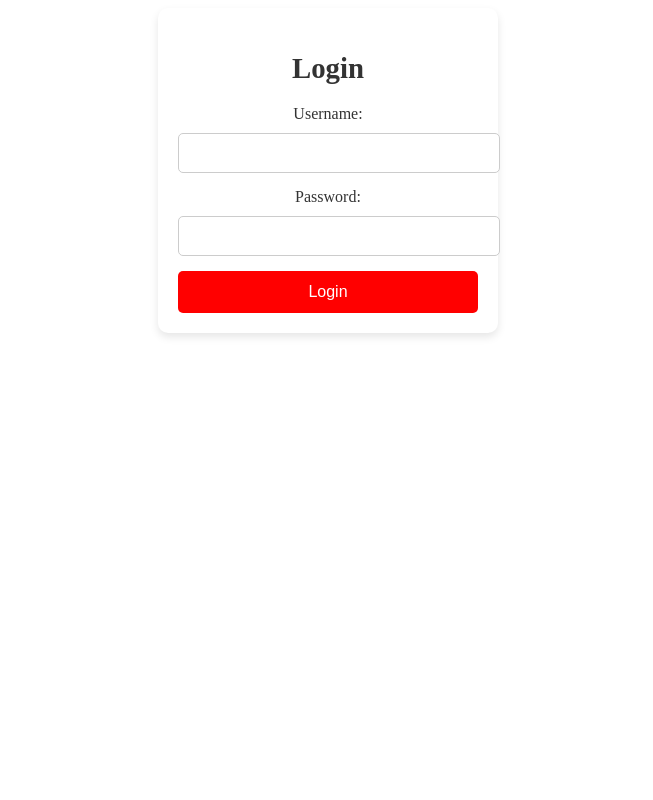
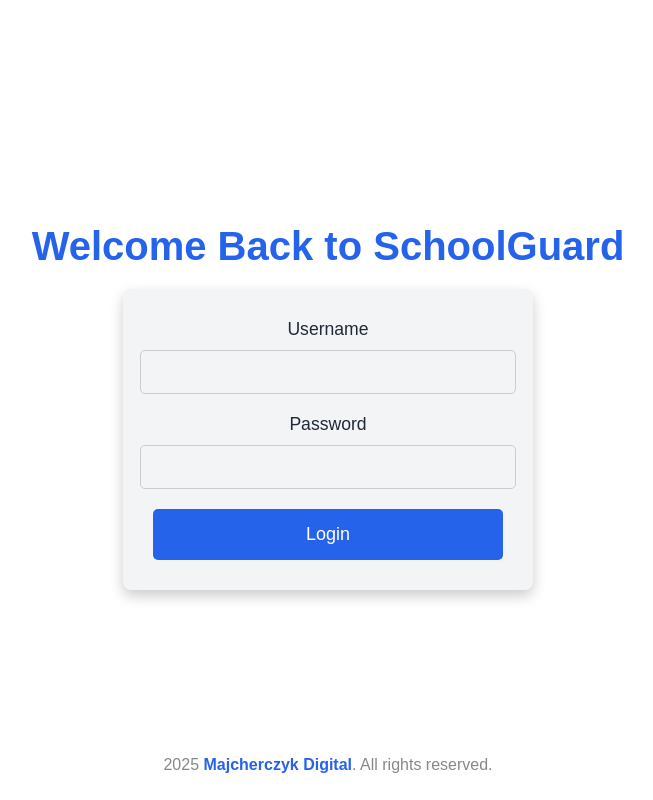
Before and after one commit to MINECRAFTBUILDHAX1/SCHOOLGUARD, a plain HTML site: page loginpage.html in a window 1280 px wide. Shown: the whole page, without its empty margins (312-965 px from the left). Drawn offline with Linux system fonts and the light colour scheme.

Commit message:
Update loginpage.html

```diff
--- a/loginpage.html
+++ b/loginpage.html
@@ -3,47 +3,159 @@
 <head>
     <meta charset="UTF-8">
     <meta name="viewport" content="width=device-width, initial-scale=1.0">
-    <title>Login</title>
+    <title>Login | SchoolGuard</title>
     <style>
-        /* Your styles here */
+        /* Define CSS Variables */
+        :root {
+            --primary-color: #2563eb; /* Majcherczyk Digital Primary Blue */
+            --secondary-color: #3b82f6; /* Lighter Blue for highlights */
+            --text-color: #1f2937; /* Dark Grey for text */
+            --bg-color: #ffffff; /* White background */
+            --card-bg: #f3f4f6; /* Light Grey for the form */
+            --transition: all 0.3s ease; /* Smooth transition */
+        }
+
+        /* Global Styles */
+        body {
+            font-family: 'Arial', sans-serif;
+            background-color: var(--bg-color); /* White background */
+            color: var(--text-color); /* Dark text color */
+            margin: 0;
+            padding: 0;
+            display: flex;
+            justify-content: center;
+            align-items: center;
+            height: 100vh;
+            text-align: center;
+            flex-direction: column;
+        }
+
+        h2 {
+            font-size: 2.5em;
+            color: var(--primary-color); /* Primary color */
+            margin-bottom: 20px;
+            font-weight: bold;
+        }
+
+        form {
+            background-color: var(--card-bg); /* Light grey form background */
+            padding: 30px;
+            border-radius: 8px;
+            box-shadow: 0 6px 14px rgba(0, 0, 0, 0.2);
+            width: 350px;
+            margin-bottom: 20px;
+            display: flex;
+            flex-direction: column;
+            align-items: center; /* Center items horizontally */
+            justify-content: center; /* Center items vertically */
+        }
+
+        label {
+            font-size: 1.1em;
+            color: var(--text-color); /* Text color */
+            margin-bottom: 10px;
+            display: block;
+            text-align: center; /* Center text */
+            width: 100%; /* Ensure labels take up full width */
+        }
+
+        input {
+            width: 100%; /* Full width of the form */
+            padding: 12px;
+            border-radius: 5px;
+            border: 1px solid #ccc;
+            font-size: 16px;
+            margin-bottom: 20px;
+            background-color: var(--card-bg); /* Same light grey background */
+            color: var(--text-color);
+        }
+
+        input:focus {
+            outline: none;
+            border-color: var(--primary-color); /* Focus border color */
+        }
+
+        button {
+            background-color: var(--primary-color); /* Primary color for button */
+            color: white;
+            border: none;
+            padding: 15px 0;
+            font-size: 18px;
+            border-radius: 5px;
+            cursor: pointer;
+            width: 100%;
+            transition: var(--transition); /* Smooth transition */
+        }
+
+        button:hover {
+            background-color: var(--secondary-color); /* Secondary color on hover */
+            transform: scale(1.05);
+        }
+
+        .error-message {
+            color: red;
+            font-size: 1em;
+            margin-top: 10px;
+            display: none; /* Hidden by default */
+        }
+
+        footer {
+            position: absolute;
+            bottom: 10px;
+            font-size: 1em;
+            color: #888;
+            width: 100%;
+        }
+
+        footer a {
+            text-decoration: none;
+            color: var(--primary-color); /* Primary color for footer links */
+            font-weight: bold;
+        }
+
+        footer a:hover {
+            color: var(--secondary-color); /* Secondary color on hover */
+        }
     </style>
 </head>
 <body>
-    <form id="loginForm" style="text-align: center; padding: 20px; background-color: #fff; border-radius: 10px; box-shadow: 0 4px 8px rgba(0, 0, 0, 0.1); width: 300px; margin: 0 auto;">
-        <h2 style="font-size: 1.8em; color: #333; margin-bottom: 20px;">Login</h2>
+    <h2>Welcome Back to SchoolGuard</h2>
+    <form id="loginForm">
+        <label for="username">Username</label>
+        <input type="text" id="username" name="username" required>
 
-        <label for="username" style="font-size: 1em; color: #333; margin-bottom: 10px; display: block;">Username:</label>
-        <input type="text" id="username" name="username" required
-               style="width: 100%; padding: 10px; border-radius: 5px; border: 1px solid #ccc; font-size: 16px; margin-bottom: 15px;">
+        <label for="password">Password</label>
+        <input type="password" id="password" name="password" required>
 
-        <label for="password" style="font-size: 1em; color: #333; margin-bottom: 10px; display: block;">Password:</label>
-        <input type="password" id="password" name="password" required
-               style="width: 100%; padding: 10px; border-radius: 5px; border: 1px solid #ccc; font-size: 16px; margin-bottom: 15px;">
-
-        <button type="submit"
-                style="background-color: #ff0000; color: white; border: none; padding: 12px 20px; font-size: 16px; border-radius: 5px; cursor: pointer; width: 100%; transition: background-color 0.3s;">
-            Login
-        </button>
+        <button type="submit">Login</button>
+        <div id="errorMessage" class="error-message">Incorrect username or password. Please try again.</div>
     </form>
 
-    <!-- JavaScript -->
+    <footer>
+        <p>2025 <a href="https://www.markmajcherczykolczak.com" target="_blank">Majcherczyk Digital</a>. All rights reserved.</p>
+    </footer>
+
     <script>
         const logins = {
             "polishschoolealing": { password: "polishschoolealing", redirect: "polishschoolealing.html" },
             "schoolB": { password: "abcd", redirect: "schoolB.html" },
-            // Add more schools as needed
+            // add more schools as needed
         };
 
-        document.getElementById("loginForm").addEventListener("submit", function(event) {
+        document.getElementById("loginForm").addEventListener("submit", function (event) {
             event.preventDefault();
 
             const username = document.getElementById("username").value.trim();
             const password = document.getElementById("password").value.trim();
+            const errorMessage = document.getElementById("errorMessage");
+
+            // Hide error message initially
+            errorMessage.style.display = "none";
 
             if (logins[username] && logins[username].password === password) {
                 window.location.href = logins[username].redirect;
             } else {
-                alert("Invalid username or password ❌");
+                errorMessage.style.display = "block"; // Show error message
             }
         });
     </script>
```
